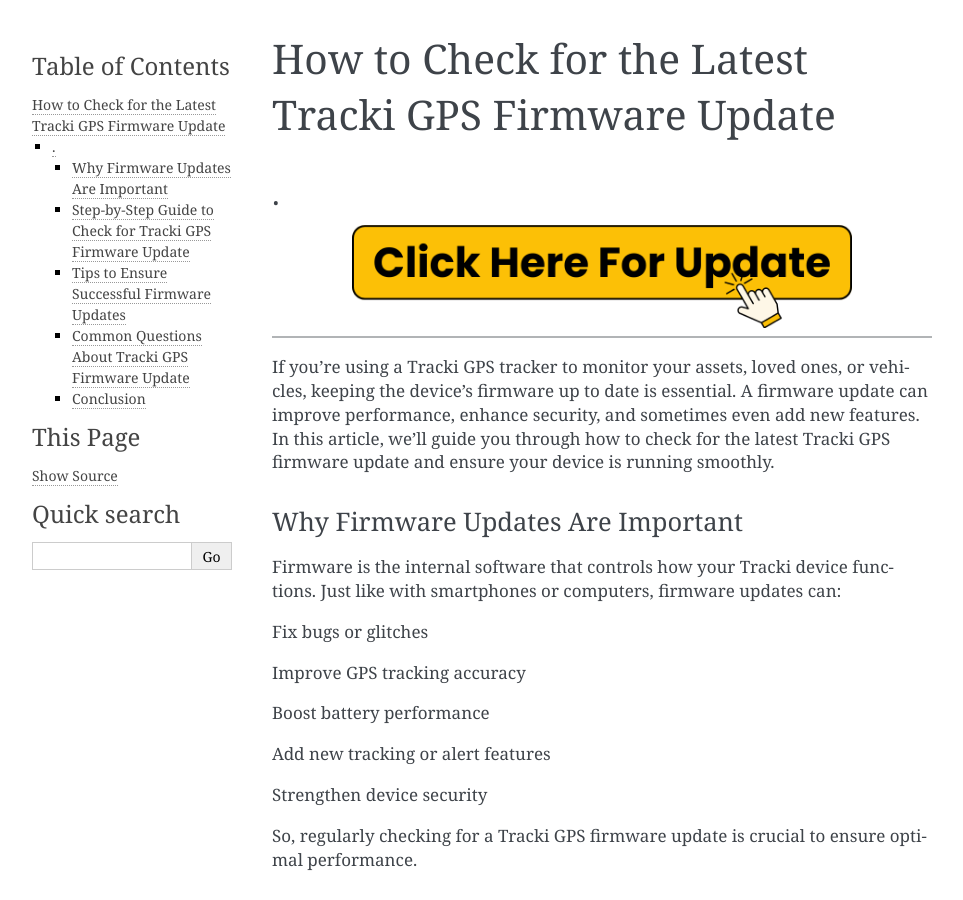
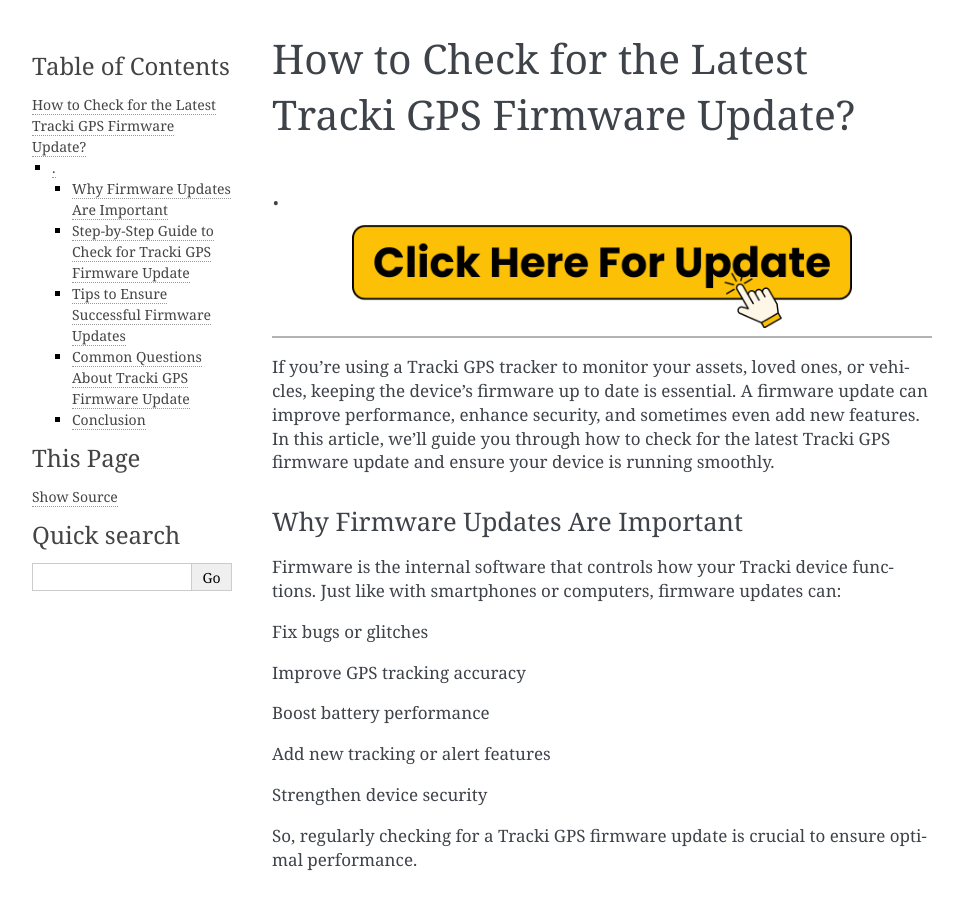
Before and after one commit to nikkjonee/trackigpsfirmwareupdate, a Sphinx documentation site: the page built from docs/index.rst, in a window 1280 px wide and 900 px high. Shown: the whole window, without its empty margins (148-1111 px from the left). Built offline with Sphinx 7.4.7, drawn with Linux system fonts in a browser that asks for light colours.

```diff
--- a/docs/index.rst
+++ b/docs/index.rst
@@ -1,4 +1,4 @@
-How to Check for the Latest Tracki GPS Firmware Update
+How to Check for the Latest Tracki GPS Firmware Update?
 ============================================
 .
 .
```
